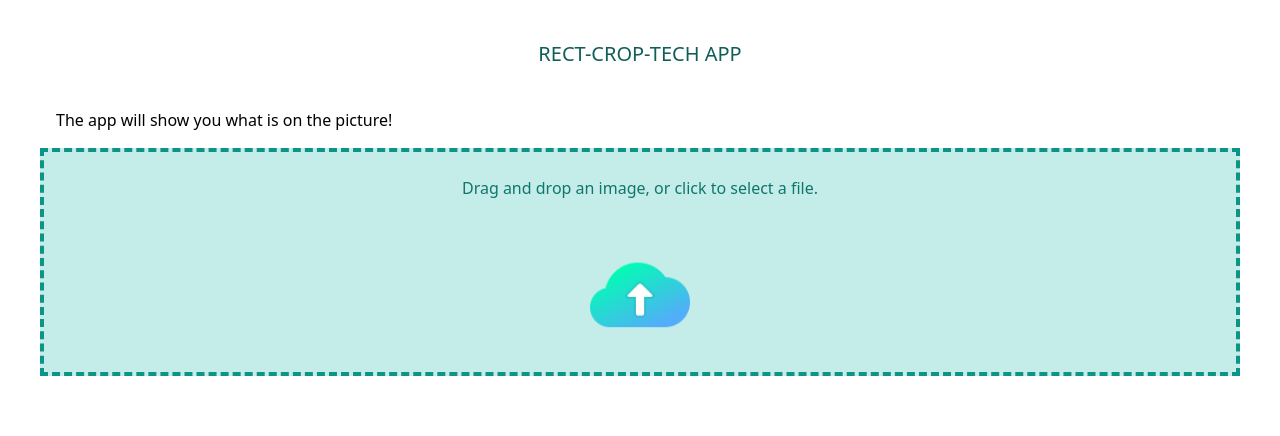
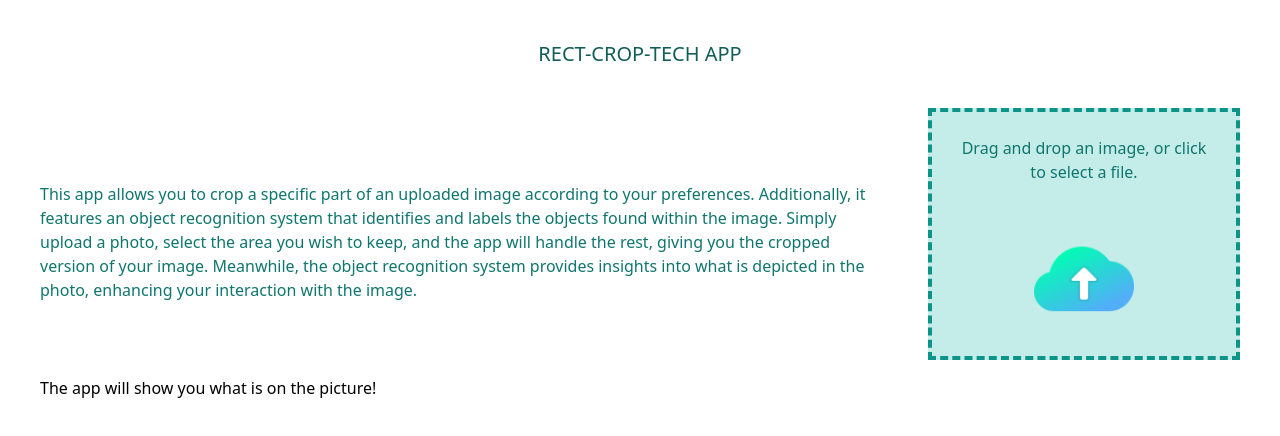
Before and after one commit to AnitaGulacsi/RectCropTech, a Next.js app: page / in a window 1280 px wide. Shown: the top 436 px of the page. Built offline with nearby package versions, Linux system fonts and the light colour scheme; no server answers.

Commit message:
Display project description on home page

```diff
--- a/src/pages/index.tsx
+++ b/src/pages/index.tsx
@@ -15,8 +15,22 @@ export default function Home() {
       <div className="flex justify-center m-10">
         <h1 className="text-teal-800 text-xl">RECT-CROP-TECH APP</h1>
       </div>
-      <p className="m-4">The app will show you what is on the picture!</p>
-      <ImageUploader setImageDataUrl={handleImageData} />
+      <div className="flex flex-col sm:flex-row">
+        <p className="mr-10 content-center text-teal-700">
+          This app allows you to crop a specific part of an uploaded
+          image according to your preferences. Additionally, it features an
+          object recognition system that identifies and labels the objects found
+          within the image. Simply upload a photo, select the area you wish to
+          keep, and the app will handle the rest, giving you the cropped version
+          of your image. Meanwhile, the object recognition system provides
+          insights into what is depicted in the photo, enhancing your
+          interaction with the image.
+        </p>
+        <div className="flex flex-col">
+          <ImageUploader setImageDataUrl={handleImageData} />
+        </div>
+      </div>
+      <p>The app will show you what is on the picture!</p>
       <div>
         {imageDataUrl && (
           <div className="flex flex-col">
```
